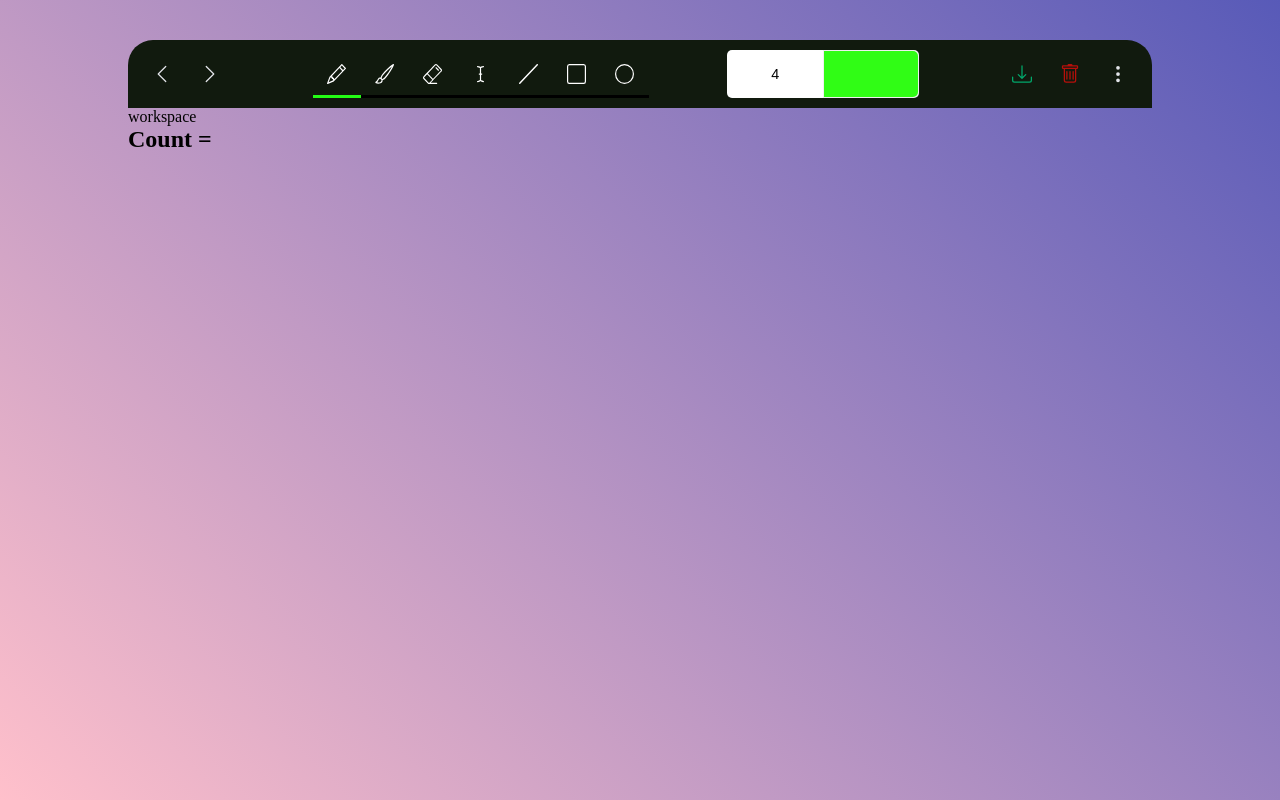
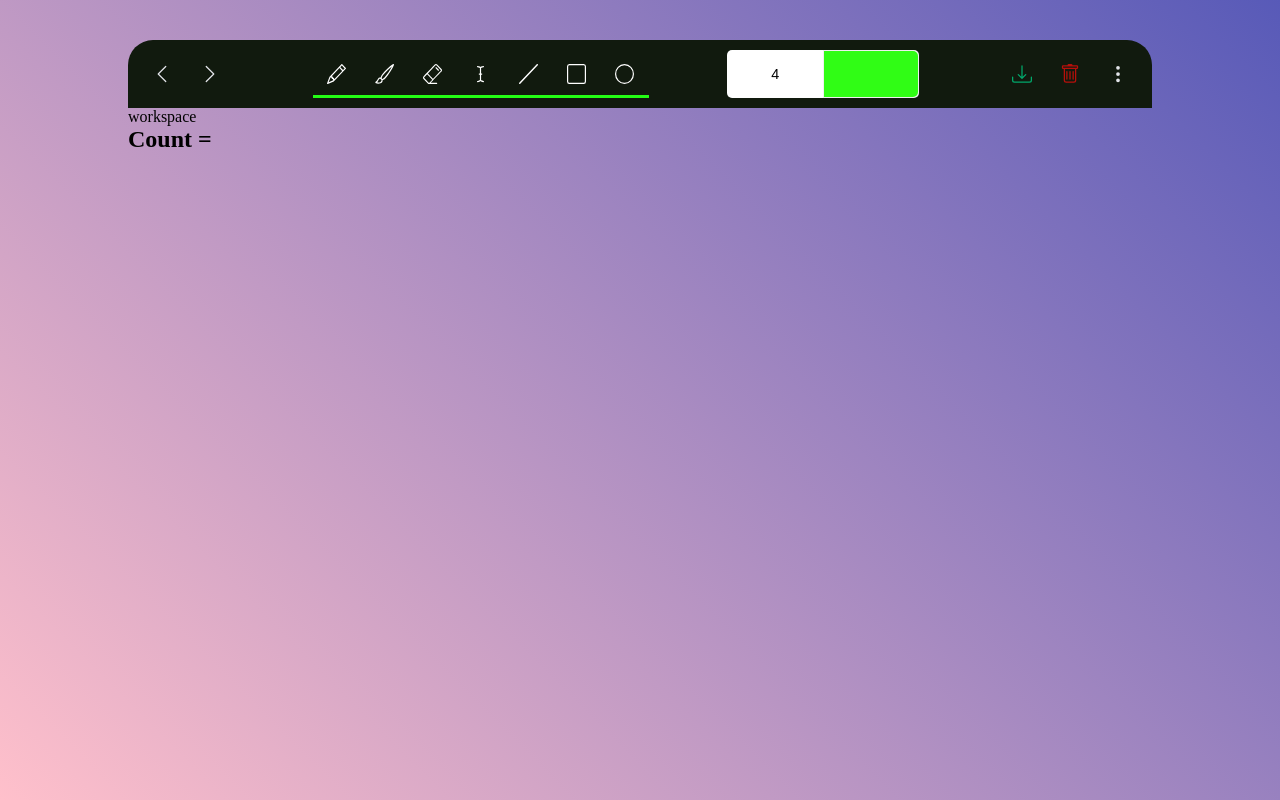
Before and after one commit to Nate-JS/Paint-55, a React (Create React App) app: page / in a window 1280 px wide. Built offline with nearby package versions, Linux system fonts and the light colour scheme.

Commit message:
Added few changes to buttons

```diff
--- a/src/App/components/Toolbar/Toolbar.js
+++ b/src/App/components/Toolbar/Toolbar.js
@@ -2,7 +2,8 @@ import React from 'react';
 import './Toolbar.css';
 
 // Importing components
-import IconButton from './components/IconButton/IconButton';
+import SimpleIconButton from './components/SimpleIconButton/SimpleIconButton';
+import IndicatorIconButton from './components/IndicatorIconButton/IndicatorIconButton';
 import InputColor from './components/InputColor/InputColor';
 import InputSize from './components/InputSize/InputSize';
 import Group from './components/Group/Group';
@@ -26,29 +27,26 @@ export default function Toolbar() {
     return (
         <div className="toolbar">
             <Group>
-                <IconButton type="standard" icon={chevronLeftIcon} />
-                <IconButton type="standard" icon={chevronRightIcon} />
+                <SimpleIconButton id="simpleIconButton-chevron-left" icon={chevronLeftIcon} />
+                <SimpleIconButton id="simpleIconButton-chevron-right" icon={chevronRightIcon} />
             </Group>
-
             <Group>
-                <IconButton type="exclusive" icon={pencilIcon} active />
-                <IconButton type="exclusive" icon={brushIcon} />
-                <IconButton type="exclusive" icon={eraserIcon} />
-                <IconButton type="exclusive" icon={textIcon} />
-                <IconButton type="exclusive" icon={lineIcon} />
-                <IconButton type="exclusive" icon={rectangleIcon} />
-                <IconButton type="exclusive" icon={circleIcon} />
+                <IndicatorIconButton id="indicatorIconButton-pencil" icon={pencilIcon} />
+                <IndicatorIconButton id="indicatorIconButton-brush" icon={brushIcon} />
+                <IndicatorIconButton id="indicatorIconButton-eraser" icon={eraserIcon} />
+                <IndicatorIconButton id="indicatorIconButton-text" icon={textIcon} />
+                <IndicatorIconButton id="indicatorIconButton-line" icon={lineIcon} />
+                <IndicatorIconButton id="indicatorIconButton-rectangle" icon={rectangleIcon} />
+                <IndicatorIconButton id="indicatorIconButton-circle" icon={circleIcon} />
             </Group>
-
             <Group>
-                <InputSize />
-                <InputColor />
+                <InputSize id="input-size" />
+                <InputColor id="input-color" />
             </Group>
-
             <Group>
-                <IconButton type="standard" icon={downloadIcon} />
-                <IconButton type="standard" icon={trashIcon} />
-                <IconButton type="standard" icon={settingsIcon} />
+                <SimpleIconButton id="simpleIconButton-download" icon={downloadIcon} />
+                <SimpleIconButton id="simpleIconButton-trash" icon={trashIcon} />
+                <SimpleIconButton id="simpleIconButton-settings" icon={settingsIcon} />
             </Group>
         </div>
     )
--- a/src/App/components/Toolbar/components/IconButton/IconButton.css
+++ /dev/null
@@ -1,42 +0,0 @@
-.iconButton {
-  width: var(--toolbar-item-width);
-  height: var(--toolbar-item-height);
-  padding: calc(var(--toolbar-item-width) * 0.3);
-}
-
-.iconButton__icon {
-  width: 100%;
-  height: 100%;
-}
-
-.iconButton--standard {
-  border-radius: 50%;
-}
-
-.iconButton--standard:hover {
-  background-color:rgb(27, 41, 22);
-}
-
-
-.iconButton--exclusive {
-  position: relative;
-}
-
-.iconButton--exclusive:after {
-  content: "";
-  position: absolute;
-  left: 0;
-  bottom: 0;
-  width: 100%;
-  height: 3px;
-  background-color: rgb(0, 0, 0);
-}
-/* rgb(36, 253, 21)  */
-.iconButton--exclusive:not(.iconButton--active):hover:after {
-  background-color: rgb(37, 37, 37);
-
-}
-
-.iconButton--exclusive.iconButton--active:after {
-  background-color:rgb(36, 253, 21);
-}
--- a/src/App/components/Toolbar/components/IconButton/IconButton.js
+++ /dev/null
@@ -1,23 +0,0 @@
-import React from 'react';
-import './IconButton.css';
-
-
-export default function IconButton({ type, icon, active = false }) {
-
-
-    function handleClick() {
-    }
-
-    return (
-        <div
-            // Adding extra-classes depending on the props
-            className={`iconButton iconButton--${type} ${active ? "iconButton--active" : ""}`}
-
-            id={`iconButton-${icon}`}
-
-            onClick={handleClick}
-        >
-            <img className="iconButton__icon" src={icon} alt="icon-button" />
-        </div>
-    )
-}
--- /dev/null
+++ b/src/App/components/Toolbar/components/IndicatorIconButton/IndicatorIconButton.css
@@ -0,0 +1,29 @@
+.indicatorIconButton {
+  width: var(--toolbar-item-width);
+  height: var(--toolbar-item-height);
+  padding: calc(var(--toolbar-item-width) * 0.3);
+  position: relative;
+}
+
+.indicatorIconButton__icon {
+  width: 100%;
+  height: 100%;
+}
+
+.indicatorIconButton:after {
+  content: "";
+  position: absolute;
+  left: 0;
+  bottom: 0;
+  width: 100%;
+  height: 3px;
+  background-color: rgb(0, 0, 0);
+}
+.indicatorIconButton:not(.indicatorIconButton--selected):hover:after {
+  background-color: rgb(37, 37, 37);
+
+}
+
+.indicatorIconButton.indicatorIconButton--selected:after {
+  background-color:rgb(36, 253, 21);
+}
--- /dev/null
+++ b/src/App/components/Toolbar/components/IndicatorIconButton/IndicatorIconButton.js
@@ -0,0 +1,23 @@
+import React, { useState } from 'react';
+import './IndicatorIconButton.css';
+
+
+export default function IndicatorIconButton({ icon }) {
+    const [selected, setSelected] = useState(true);
+
+    function handleClick() {
+
+    }
+
+    return (
+        <div
+            className={`indicatorIconButton   ${selected && "indicatorIconButton--selected"}`}
+
+            id={`indicatorIconButton-${icon}`}
+
+            onClick={handleClick}
+        >
+            <img className="indicatorIconButton__icon" src={icon} alt="icon-button" />
+        </div>
+    )
+}
--- /dev/null
+++ b/src/App/components/Toolbar/components/SimpleIconButton/SimpleIconButton.css
@@ -0,0 +1,15 @@
+.simpleIconButton {
+  width: var(--toolbar-item-width);
+  height: var(--toolbar-item-height);
+  padding: calc(var(--toolbar-item-width) * 0.3);
+  border-radius: 50%;
+}
+
+.simpleIconButton__icon {
+  width: 100%;
+  height: 100%;
+}
+
+.simpleIconButton:hover {
+  background-color:rgb(27, 41, 22);
+}
--- /dev/null
+++ b/src/App/components/Toolbar/components/SimpleIconButton/SimpleIconButton.js
@@ -0,0 +1,21 @@
+import React from 'react';
+import './SimpleIconButton.css';
+
+
+export default function SimpleIconButton({ icon }) {
+    function handleClick() {
+
+    }
+
+    return (
+        <div
+            className="simpleIconButton"
+
+            id={`simpleIconButton-${icon}`}
+
+            onClick={handleClick}
+        >
+            <img className="simpleIconButton__icon" src={icon} alt="icon-button" />
+        </div>
+    )
+}
```
